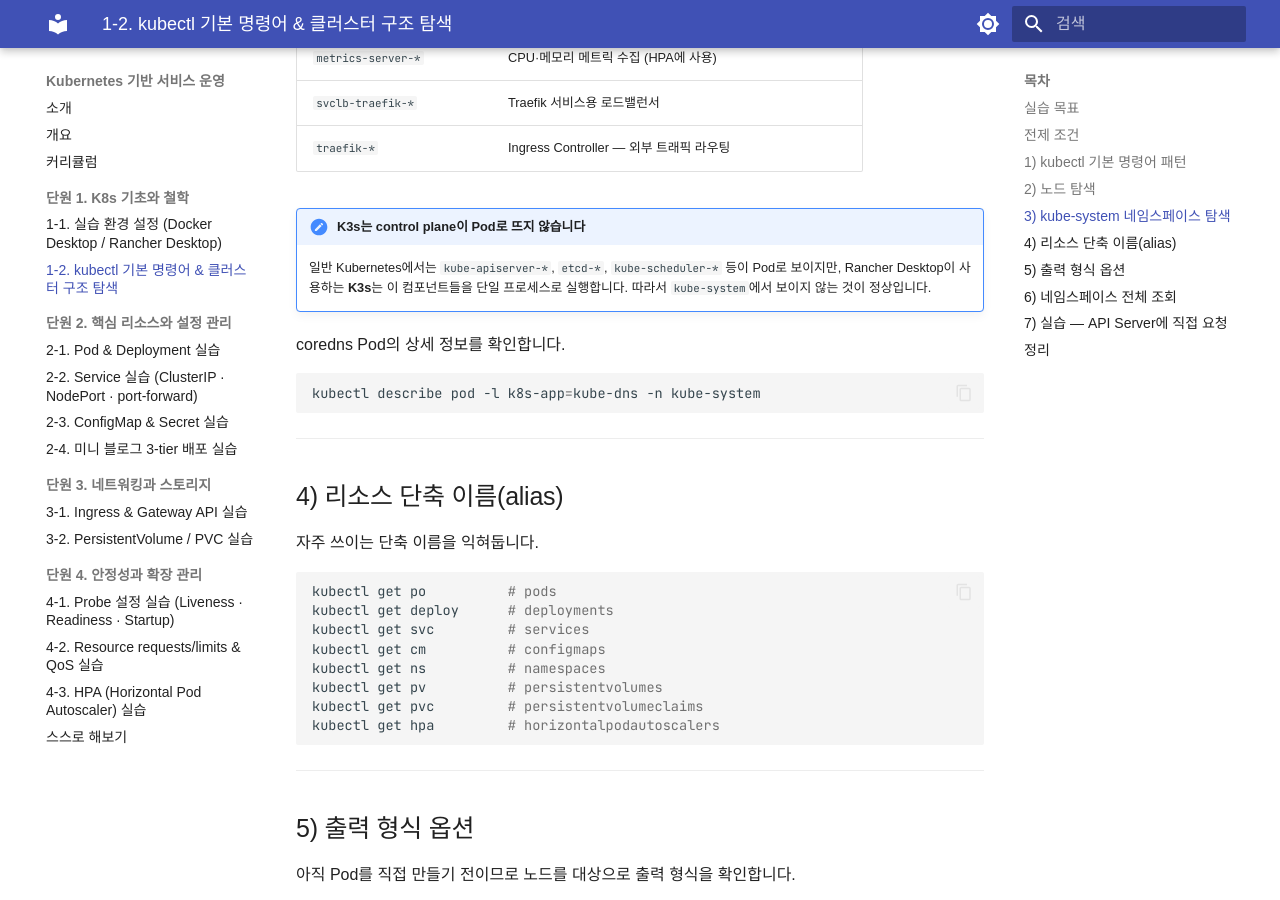
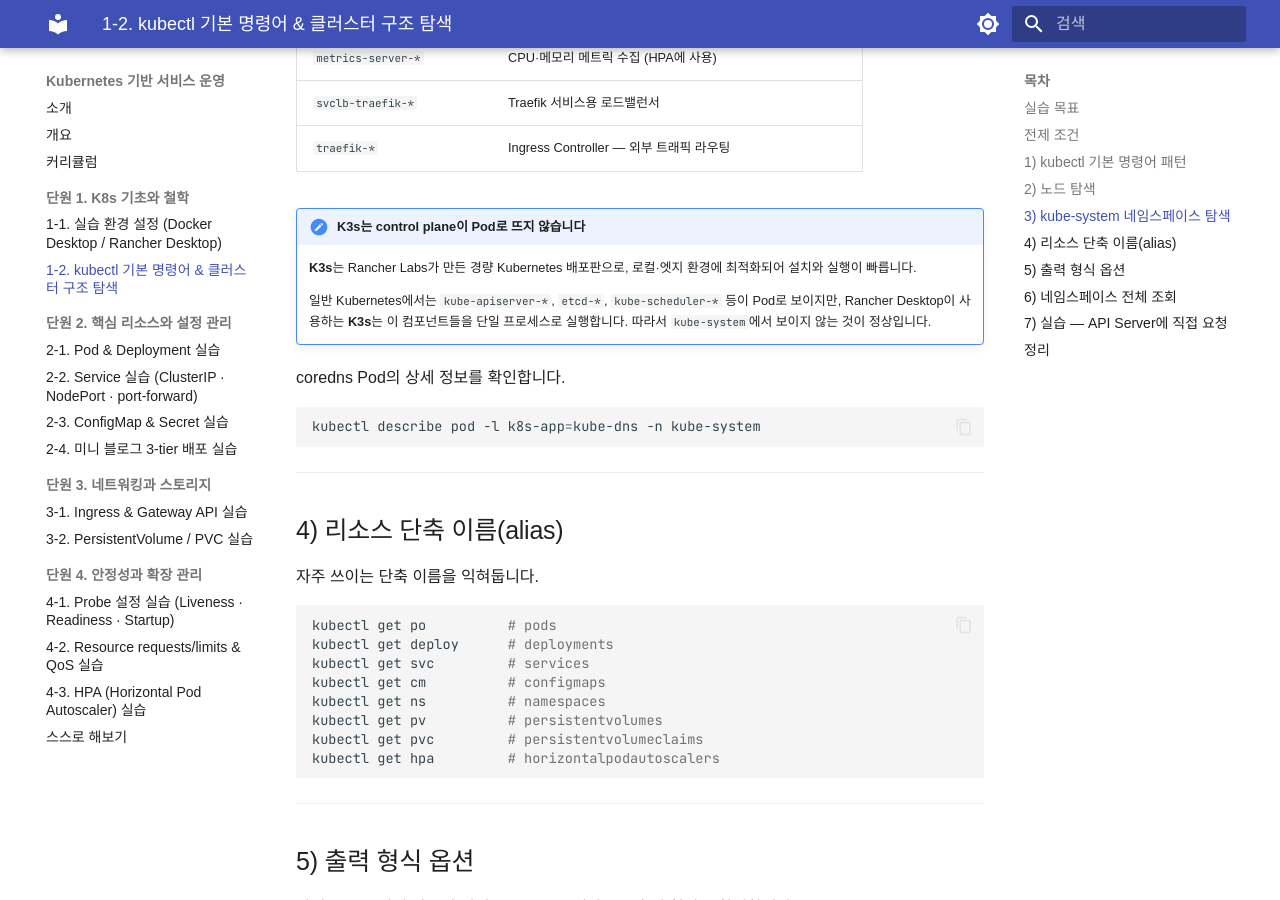
Before and after one commit to skilleat-labs/docker-k8s-labs, an MkDocs documentation site: the page built from docs/modules/module10/1-2.md, in a window 1280 px wide and 900 px high, scrolled down 2066 px. Built offline with MkDocs 1.6.1 and Material for MkDocs 9.7.7, drawn with Linux system fonts in a browser that asks for light colours; some web fonts are replaced.

Commit message:
docs: K3s 한 줄 설명 추가

```diff
--- a/docs/modules/module10/1-2.md
+++ b/docs/modules/module10/1-2.md
@@ -78,6 +78,8 @@ traefik-788bc4688c-jwc4j                  1/1     Running     11 (21h ago)    62
 | `traefik-*` | Ingress Controller — 외부 트래픽 라우팅 |
 
 !!! note "K3s는 control plane이 Pod로 뜨지 않습니다"
+    **K3s**는 Rancher Labs가 만든 경량 Kubernetes 배포판으로, 로컬·엣지 환경에 최적화되어 설치와 실행이 빠릅니다.
+
     일반 Kubernetes에서는 `kube-apiserver-*`, `etcd-*`, `kube-scheduler-*` 등이 Pod로 보이지만,
     Rancher Desktop이 사용하는 **K3s**는 이 컴포넌트들을 단일 프로세스로 실행합니다.
     따라서 `kube-system`에서 보이지 않는 것이 정상입니다.
```
